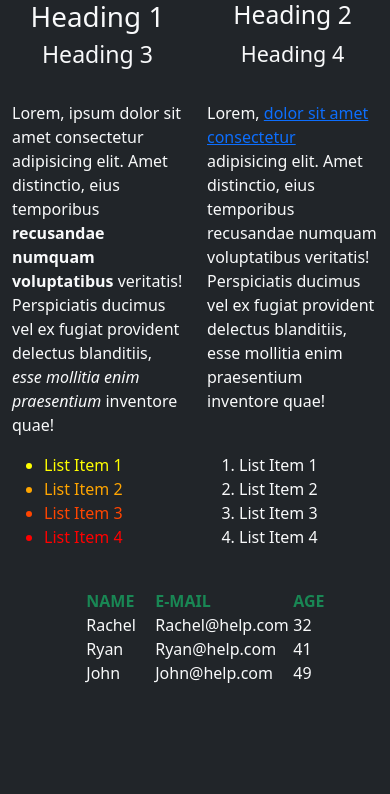
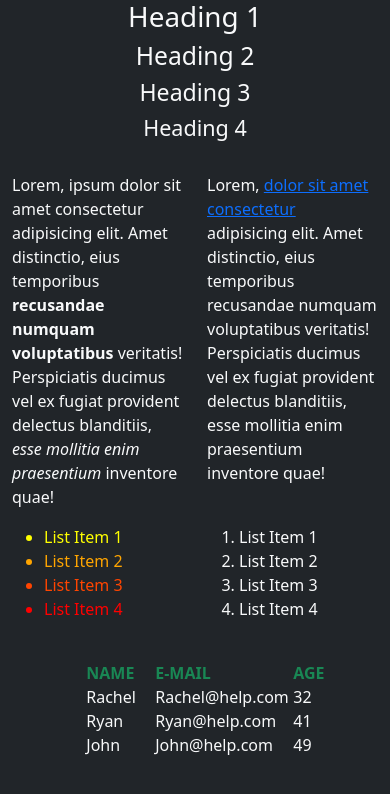
Before and after one commit to becom1ng/NexHTML, a plain HTML site: page index.html in a window 390 px wide. Drawn offline with nearby package versions, Linux system fonts and the light colour scheme.

Commit message:
Headings stack vertical at xs.

```diff
--- a/index.html
+++ b/index.html
@@ -13,16 +13,16 @@
 
             <!-- Headings -->
             <div class="row text-nowrap text-center">
-                <div class="col-6 col-md">
+                <div class="col-12 col-sm-6 col-md">
                     <h1>Heading 1</h1>
                 </div>
-                <div class="col-6 col-md">
+                <div class="col-12 col-sm-6 col-md">
                     <h2>Heading 2</h2>
                 </div>
-                <div class="col-6 col-md">
+                <div class="col-12 col-sm-6 col-md">
                     <h3>Heading 3</h3>
                 </div>
-                <div class="col-6 col-md">
+                <div class="col-12 col-sm-6 col-md">
                     <h4>Heading 4</h4>
                 </div>
             </div>
```
